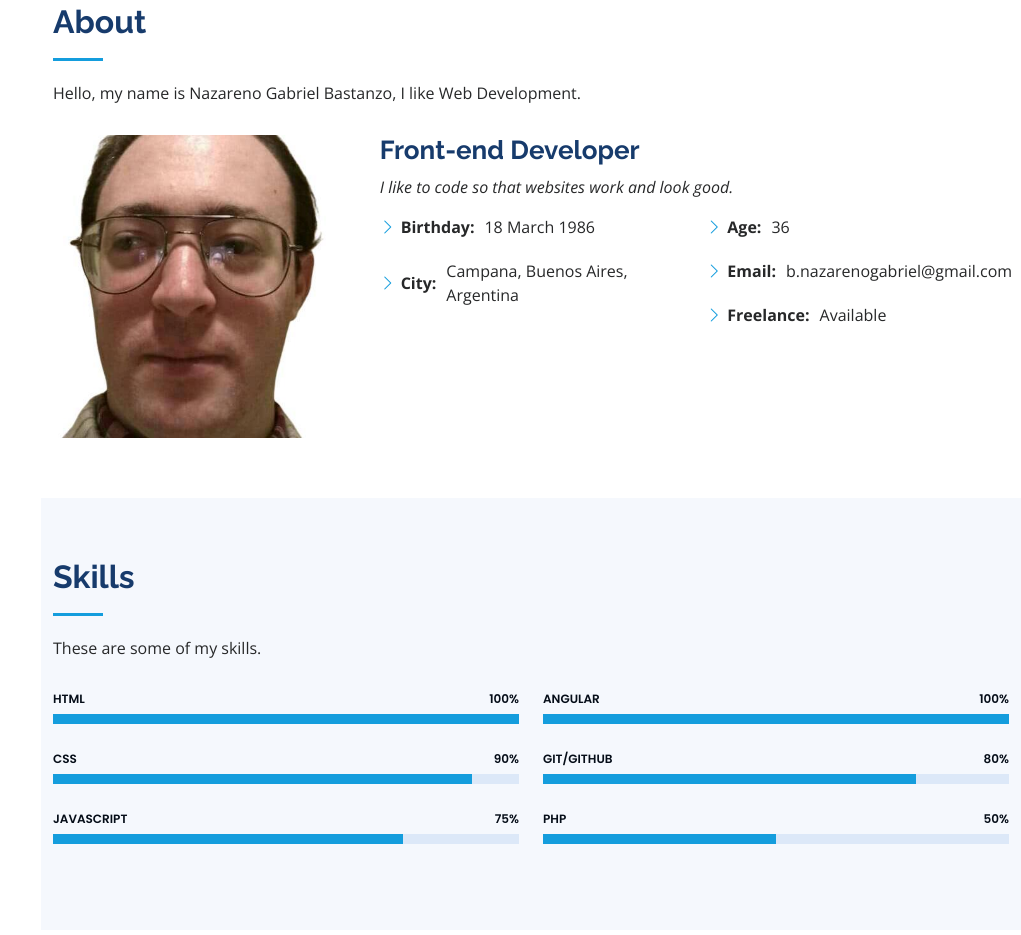
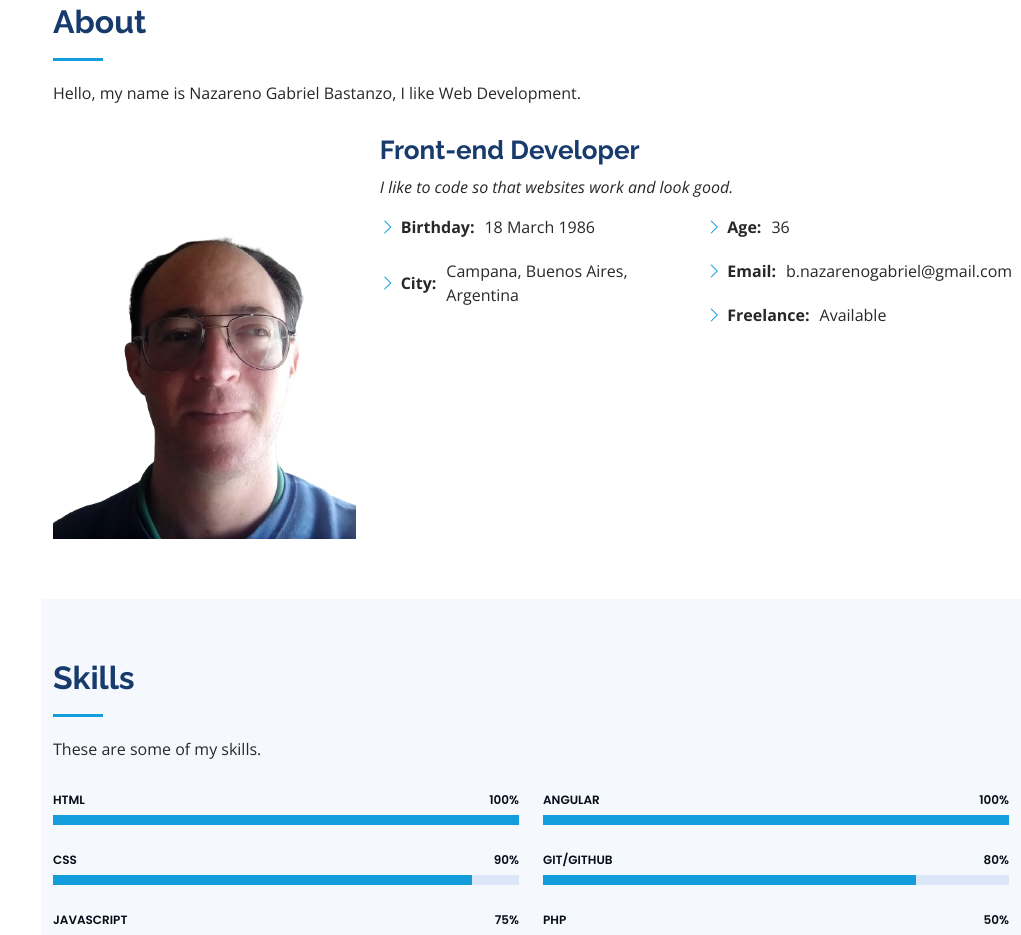
Before and after one commit to nazarenogabrielbastanzo/portfolio, a plain HTML site: page index.html in a window 1280 px wide. Shown: the part 857-1792 px from the top of the page, without its empty margins (259-1280 px from the left). Drawn offline with nearby package versions, Linux system fonts and the light colour scheme.

Commit message:
Alternative profile image

```diff
--- a/index.html
+++ b/index.html
@@ -89,7 +89,7 @@
 
         <div class="row">
           <div class="col-lg-4" data-aos="fade-right">
-            <img src="assets/img/profile-img.jpg" class="img-fluid" alt="">
+            <img src="assets/img/perfil_naza.png" class="img-fluid" alt="">
           </div>
           <div class="col-lg-8 pt-4 pt-lg-0 content" data-aos="fade-left">
             <h3>Front-end Developer</h3>
```
